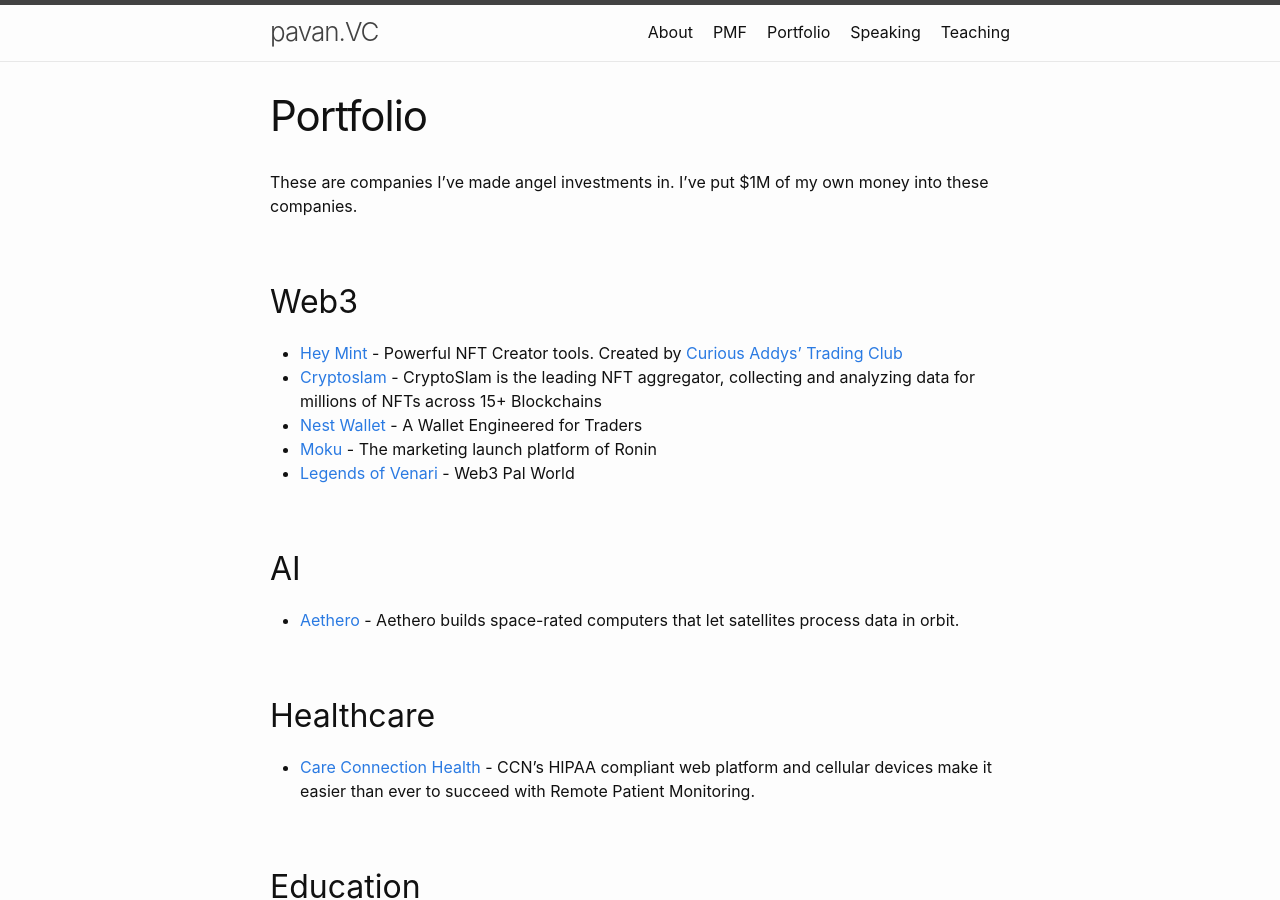
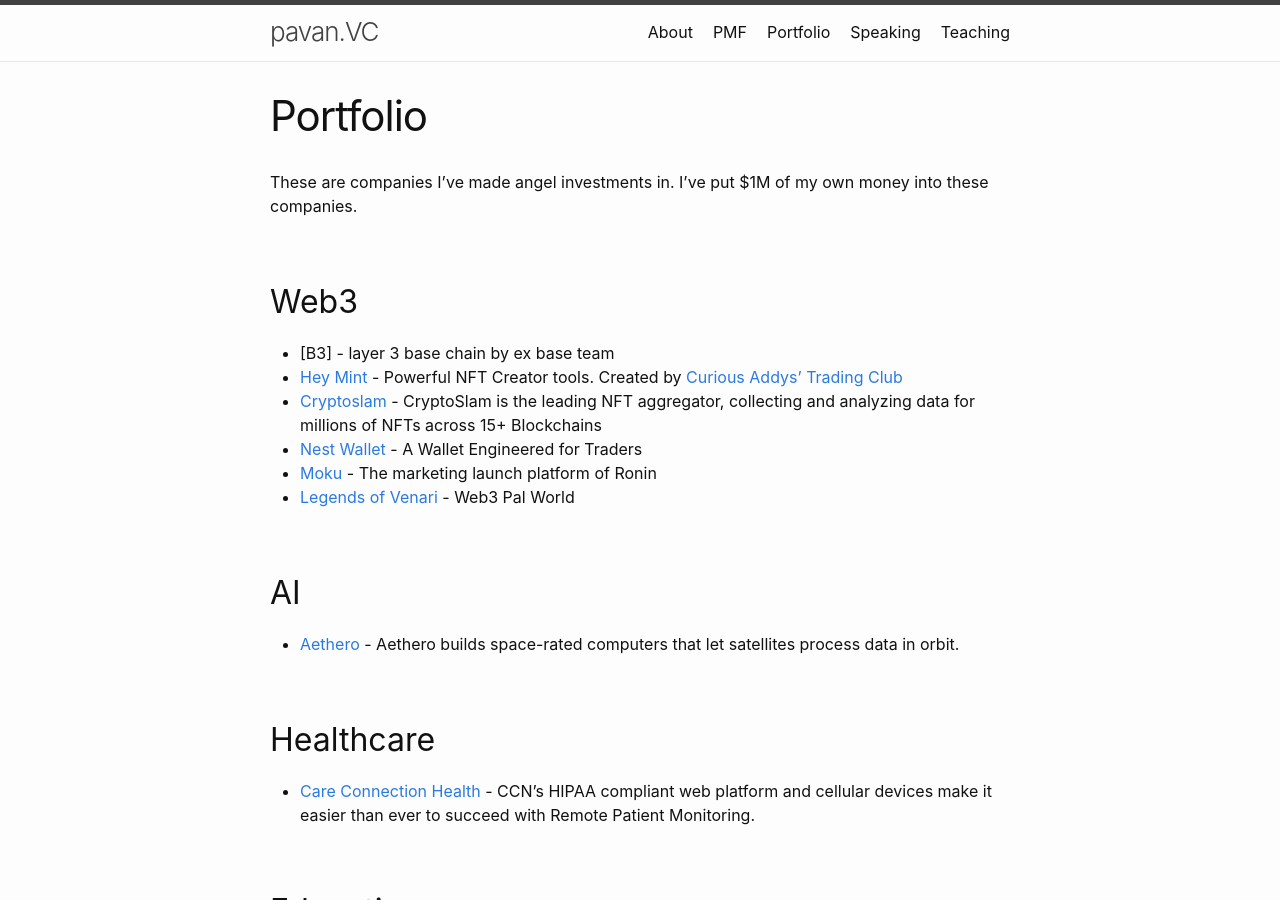
Before and after one commit to katpavan/katpavan.github.io, a Jekyll site: the page built from portfolio.md, in a window 1280 px wide and 900 px high. Built offline with Jekyll 4.4.1, drawn with Linux system fonts in a browser that asks for light colours.

Commit message:
Update portfolio.md

```diff
--- a/portfolio.md
+++ b/portfolio.md
@@ -8,6 +8,7 @@
 
 ## Web3
 
+- [B3] - layer 3 base chain by ex base team
 - [Hey Mint](https://www.heymint.xyz/) - Powerful NFT Creator tools. Created by [Curious Addys' Trading Club](https://curiousaddys.com/)
 - [Cryptoslam](https://cryptoslam.io/) - CryptoSlam is the leading NFT aggregator, collecting and analyzing data for millions of NFTs across 15+ Blockchains
 - [Nest Wallet](https://nestwallet.xyz/) - A Wallet Engineered for Traders
```
